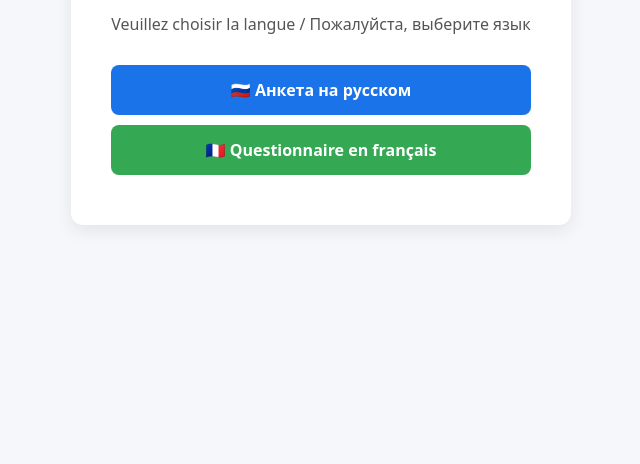
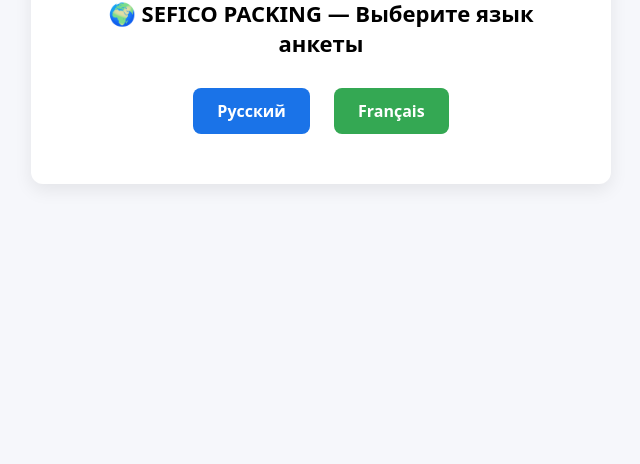
Before and after one commit to Dzianis15/SEFICO-PACKING, a plain HTML site: page index.html in a window 1280 px wide. Shown: the part 336-800 px from the top of the page, without its empty margins (319-959 px from the left). Drawn offline with Linux system fonts and the light colour scheme.

Commit message:
Update index.html

```diff
--- a/index.html
+++ b/index.html
@@ -1,20 +1,19 @@
 <!DOCTYPE html>
-<html lang="en">
+<html lang="ru">
 <head>
   <meta charset="UTF-8">
   <meta name="viewport" content="width=device-width, initial-scale=1.0">
-  <title>SEFICO PACKING — Questionnaire</title>
+  <title>SEFICO PACKING — Выбор языка</title>
   <style>
     body {
       font-family: system-ui, Arial, sans-serif;
       background: #f6f7fb;
+      display: flex;
+      flex-direction: column;
+      justify-content: center;
+      align-items: center;
+      height: 100vh;
       margin: 0;
-      padding: 0;
-      color: #222;
-      display: flex;
-      align-items: center;
-      justify-content: center;
-      height: 100vh;
     }
     .card {
       background: #fff;
@@ -25,34 +24,37 @@
       max-width: 500px;
     }
     h1 {
+      font-size: 22px;
       margin-bottom: 20px;
-      font-size: 24px;
     }
-    p {
-      margin-bottom: 30px;
-      color: #555;
+    .btn {
+      display: inline-block;
+      margin: 10px;
+      padding: 12px 24px;
+      border-radius: 8px;
+      border: none;
+      font-size: 16px;
+      font-weight: 600;
+      cursor: pointer;
+      color: #fff;
+      text-decoration: none;
     }
-    a {
-      display: block;
-      margin: 10px 0;
-      padding: 14px 20px;
-      text-decoration: none;
-      border-radius: 8px;
-      font-weight: bold;
-      color: #fff;
+    .btn-ru {
+      background: #1a73e8;
     }
-    .btn-ru { background: #1a73e8; }
-    .btn-fr { background: #34a853; }
-    .btn-ru:hover { background: #155fc0; }
-    .btn-fr:hover { background: #2b8643; }
+    .btn-fr {
+      background: #34a853;
+    }
+    .btn:hover {
+      opacity: 0.9;
+    }
   </style>
 </head>
 <body>
   <div class="card">
-    <h1>SEFICO PACKING</h1>
-    <p>Veuillez choisir la langue / Пожалуйста, выберите язык</p>
-    <a href="anketa.html" class="btn-ru">🇷🇺 Анкета на русском</a>
-    <a href="survey.html" class="btn-fr">🇫🇷 Questionnaire en français</a>
+    <h1>🌍 SEFICO PACKING — Выберите язык анкеты</h1>
+    <a href="anketa.html" class="btn btn-ru">Русский</a>
+    <a href="index.html" class="btn btn-fr">Français</a>
   </div>
 </body>
 </html>
```
